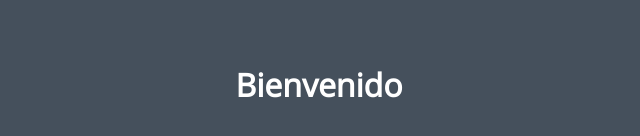
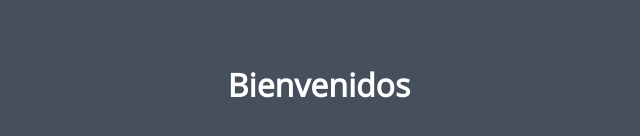
Before and after one commit to luisgagocasas/luisgagocasas-rails, a website: page public/index.html in a window 1280 px wide. Shown: the part 358-494 px from the top of the page, 321-961 px from the left. Drawn offline with Linux system fonts and the light colour scheme.

Commit message:
bienvenidos

```diff
--- a/public/index.html
+++ b/public/index.html
@@ -29,7 +29,7 @@
         </div>
       </header>
       <div class="contenido"><br/><br/><br/>
-        <h1 class="center">Bienvenido</h1>
+        <h1 class="center">Bienvenidos</h1>
       </div>
     </div>
   </body>
```
